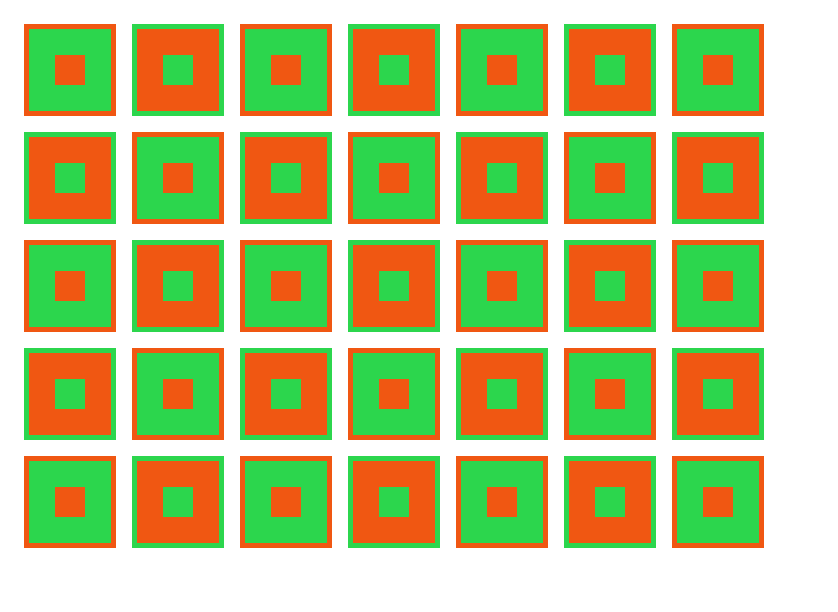
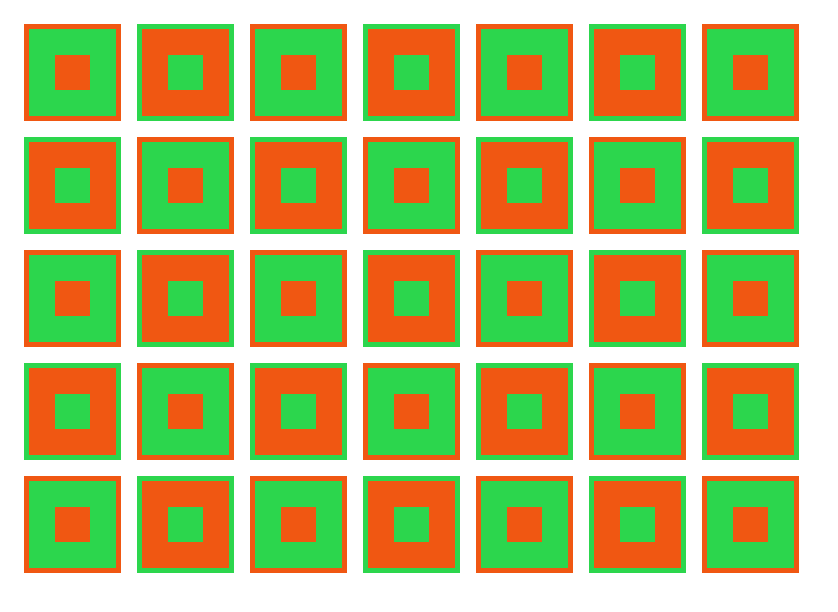
Before and after one commit to ManAgne/Chess, a plain HTML site: page index.html in a window 1280 px wide. Shown: the whole page, without its empty margins (0-838 px from the left). Drawn offline with Linux system fonts and the light colour scheme.

Commit message:
Update style.css

```diff
--- a/style.css
+++ b/style.css
@@ -26,22 +26,23 @@ td:nth-child(odd) {
     border: 5px solid #f05712;
 }
 
+div {
+    width: 35px;
+    height: 35px;
+}
+
 tr:nth-child(odd) td:nth-child(even) div{
     background-color: #2cd64d;
-    border: 15px solid #2cd64d;
 }
 
 tr:nth-child(even) td:nth-child(odd) div{
     background-color: #2cd64d;
-    border: 15px solid #2cd64d;
 }
 
 td:nth-child(even) div {
     background-color: #f05712;
-    border: 15px solid #f05712;
 }
 
 td:nth-child(odd) div {
     background-color: #f05712;
-    border: 15px solid #f05712;
 }
```
